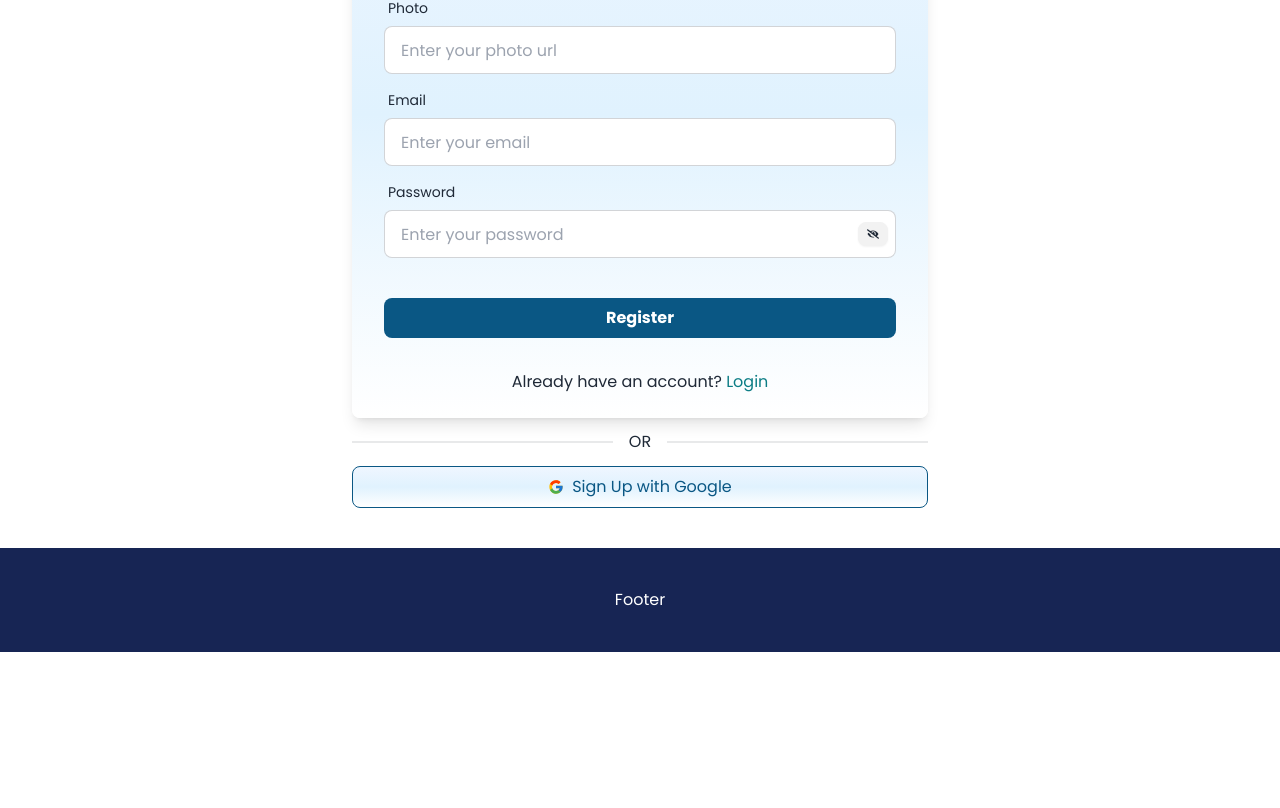
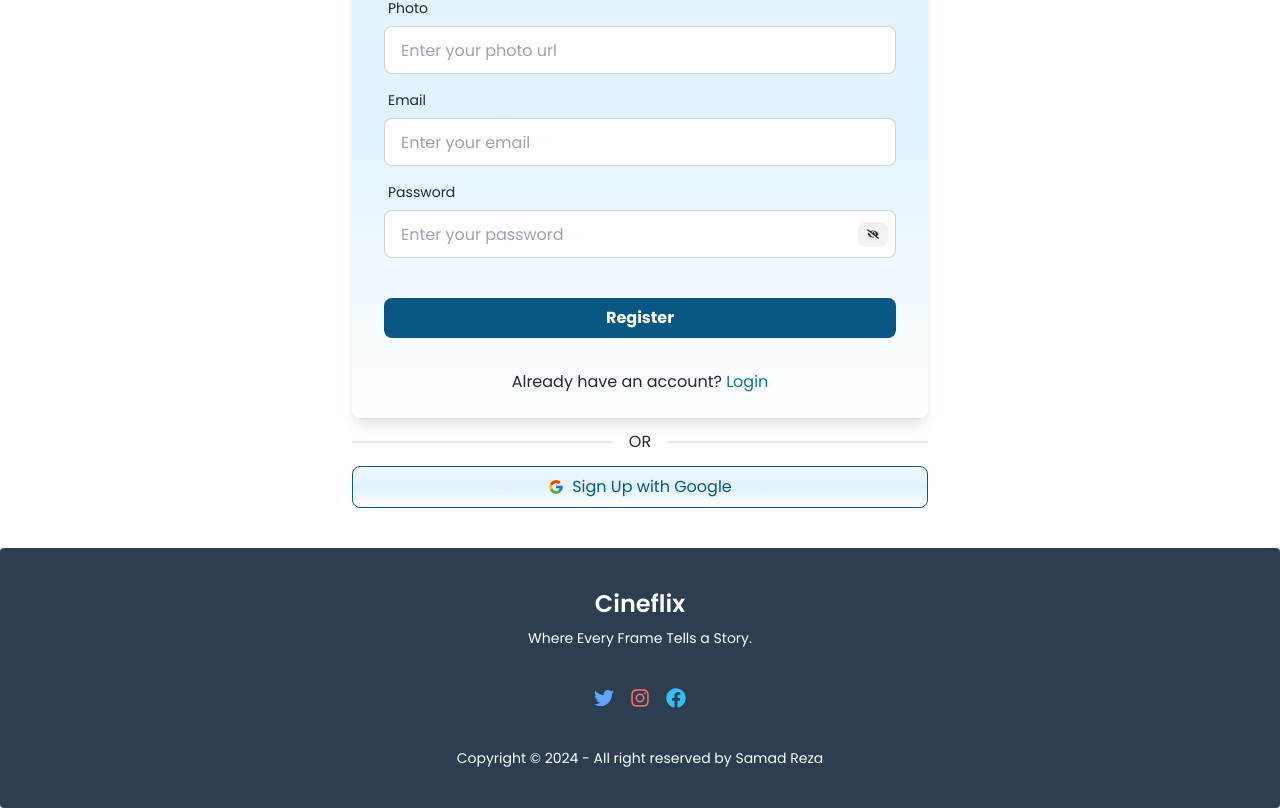
Before and after one commit to Samadsust71/cine-flix-client-a-10, a React (Vite) app: page /register in a window 1280 px wide. Shown: the part 334-1142 px from the top of the page. Before the commit the page ends 986 px from the top, so only its background shows below. Built offline with nearby package versions, Linux system fonts and the light colour scheme; no server answers.

Commit message:
add some css in footer, header, login and register

```diff
--- a/src/components/Footer.jsx
+++ b/src/components/Footer.jsx
@@ -1,11 +1,35 @@
-
+import React from "react";
+import { FaFacebook, FaInstagram, FaTwitter } from "react-icons/fa";
 
 const Footer = () => {
   return (
-    <div className="bg-blue-950 text-white text-center py-10">
-      Footer
-    </div>
-  )
-}
+    <footer className="footer footer-center bg-[#2C3E50] rounded p-10 text-white">
+      <div className="flex flex-col justify-center items-center">
+        <h1 className="text-2xl font-semibold">Cineflix</h1>
+        <p className="">
+        Where Every Frame Tells a Story.
+        </p>
+      </div>
+      <nav>
+        <div className="grid grid-flow-col gap-4">
+          <a className="text-blue-400 text-xl" href="https://x.com/SamadReza71" target="blank">
+            <FaTwitter></FaTwitter>
+          </a>
+          <a className="text-red-400 text-xl" href="https://www.instagram.com/_samad_reza_" target="blank">
+            <FaInstagram></FaInstagram>
+          </a>
+          <a className="text-sky-400 bg-clip-text  text-xl" href="https://www.facebook.com/samad.reza.31" target="blank">
+            <FaFacebook></FaFacebook>
+          </a>
+        </div>
+      </nav>
+      <aside>
+        <p>
+          Copyright © {new Date().getFullYear()} - All right reserved by Samad Reza
+        </p>
+      </aside>
+    </footer>
+  );
+};
 
-export default Footer
+export default Footer;
--- a/src/components/Header.jsx
+++ b/src/components/Header.jsx
@@ -80,7 +80,7 @@ const Header = () => {
           <div className="flex gap-2 items-center">
             <div className="hidden lg:block"><img src={logo} alt="" className="h-10 w-10 rounded-full object-cover" /></div>
             <div><Link className="text-xl font-semibold">
-            Cine<span className="text-[#10B981]">Verse</span>
+            Cineflix
           </Link></div>
           </div>
         </div>
--- a/src/pages/auth/Login.jsx
+++ b/src/pages/auth/Login.jsx
@@ -86,7 +86,7 @@ const Login = () => {
               </button>
               <label className="label">
                 <Link
-                  to={"/auth/resetpassword"}
+
                   className="label-text-alt link link-hover"
                 >
                   Forgot password?
@@ -113,7 +113,7 @@ const Login = () => {
 
           <p className="text-center mb-6">
             Don"t have an account?{" "}
-            <Link to={"/auth/registration"} className="text-[#0a7c84fd]">
+            <Link to={"/register"} className="text-[#0a7c84fd]">
               Register
             </Link>{" "}
           </p>
@@ -125,7 +125,7 @@ const Login = () => {
           className="px-4 flex items-center justify-center gap-2 py-2 border border-[#0a5784] bg-gradient-to-b from-blue-50 via-sky-100 to-white w-full rounded-lg text-[#0a5784] hover:bg-sky-200 active:bg-sky-300 transition-all"
         >
           <FcGoogle/>
-          <span>{loading?"Signing in...":"Sign In with Google"}</span>
+          <span>Sign In with Google</span>
         </button>
       </div>
     </div>
--- a/src/pages/auth/Register.jsx
+++ b/src/pages/auth/Register.jsx
@@ -53,7 +53,7 @@ const Register = () => {
             setLoading(false);
             e.target.reset();
             toast.success("Registration Succesful !");
-            navigate("/");
+            navigate(`${location?.state ? location.state : "/"}`);
           })
         .catch((err) => {
           setLoading(false);
@@ -66,7 +66,7 @@ const Register = () => {
         signInWithGoogle()
           .then(() => {
             setLoading(false)
-            navigate("/");
+            navigate(`${location?.state ? location.state : "/"}`);
           })
           .catch((err) => {
             setLoading(false)
@@ -155,7 +155,7 @@ const Register = () => {
 
         <p className="text-center mb-6">
           Already have an account?{" "}
-          <Link to={"/auth/login"} className="text-[#0a7c84fd]">
+          <Link to={"/login"} className="text-[#0a7c84fd]">
             Login
           </Link>{" "}
         </p>
@@ -167,7 +167,7 @@ const Register = () => {
         className="px-4 flex items-center justify-center gap-2 py-2 border border-[#0a5784] bg-gradient-to-b from-blue-50 via-sky-100 to-white w-full rounded-lg text-[#0a5784] hover:bg-sky-200 active:bg-sky-300 transition-all"
       >
         <FcGoogle />
-        <span>{loading?'Signing up...':"Sign Up with Google"}</span>
+        <span>Sign Up with Google</span>
       </button>
     </div>
   )
```
